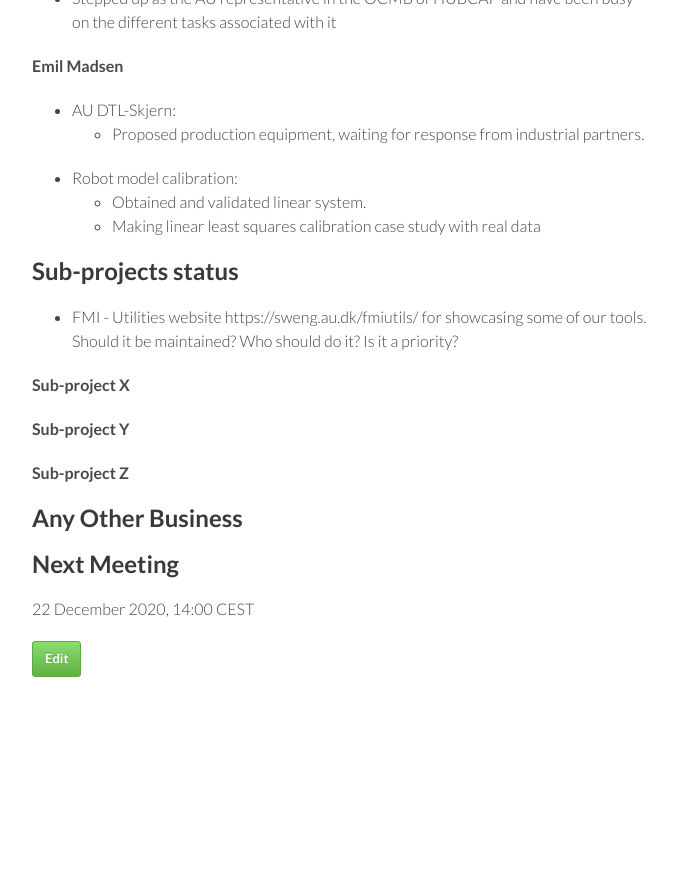
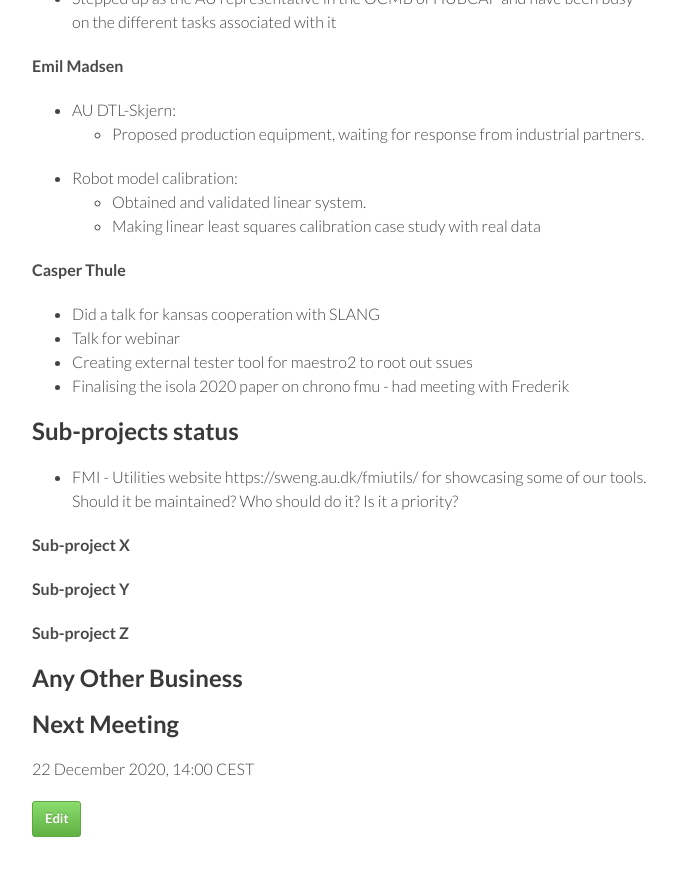
Before and after one commit to digitaltwincentre/digitaltwincentre.github.io, a Jekyll site: the page built from _biweeklies/Biweekly-30.md, in a window 1280 px wide and 900 px high, scrolled down 2335 px. Shown: the top 876 px of the window, without its empty margins (418-1095 px from the left). Built offline with Jekyll 4.4.1, drawn with Linux system fonts in a browser that asks for light colours; nearby versions of some CDN libraries.

Commit message:
Update Biweekly-30.md

```diff
--- a/_biweeklies/Biweekly-30.md
+++ b/_biweeklies/Biweekly-30.md
@@ -83,6 +83,13 @@ date: 08 December 2020, 1400 CEST
   * Obtained and validated linear system.
   * Making linear least squares calibration case study with real data
 
+#### Casper Thule
+* Did a talk for kansas cooperation with SLANG
+* Talk for webinar
+* Creating external tester tool for maestro2 to root out ssues
+* Finalising the isola 2020 paper on chrono fmu - had meeting with Frederik
+
+
 
 ## Sub-projects status
 
```
